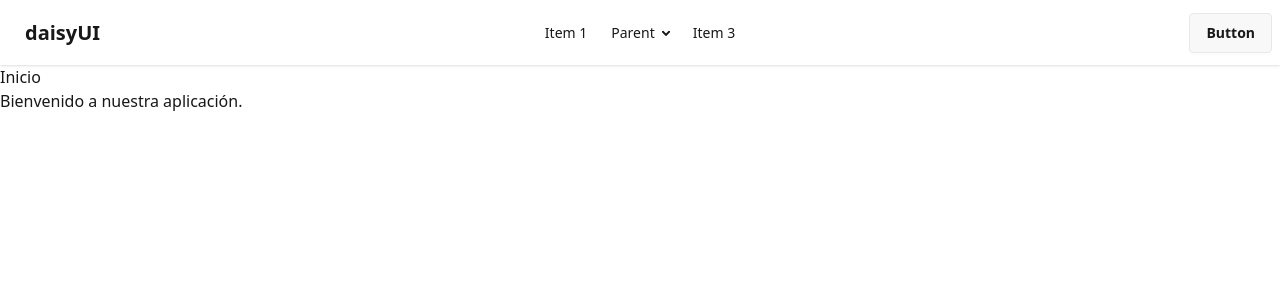
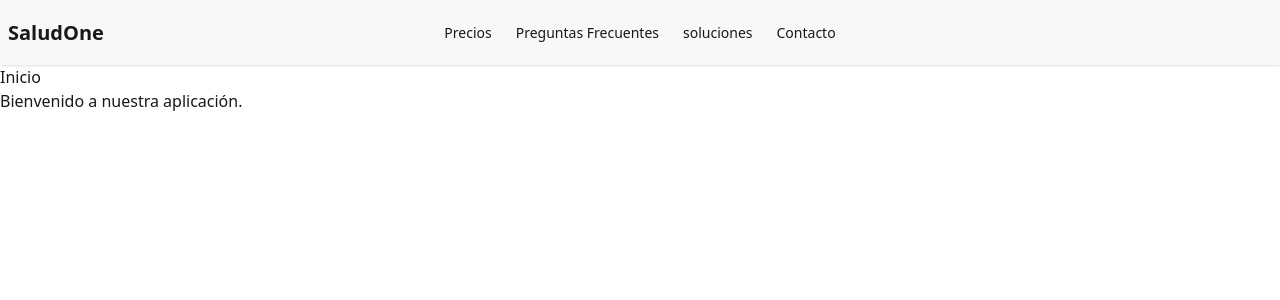
Before and after one commit to conrado85/equipo-32, a React (Vite) app: page / in a window 1280 px wide. Shown: the top 300 px of the page. Built offline with nearby package versions, Linux system fonts and the light colour scheme.

Commit message:
feat(auth): agrega autenticación con JWT

```diff
--- a/src/components/NavBar.jsx
+++ b/src/components/NavBar.jsx
@@ -1,8 +1,8 @@
-import React from "react";
+import { Link, Links } from "react-router-dom";
 
 function NavBar() {
   return (
-    <div className="navbar bg-base-100 shadow-sm">
+    <div className="navbar bg-base-200 shadow-sm">
       <div className="navbar-start">
         <div className="dropdown">
           <div tabIndex={0} role="button" className="btn btn-ghost lg:hidden">
@@ -24,54 +24,49 @@ function NavBar() {
           </div>
           <ul
             tabIndex={0}
-            className="menu menu-sm dropdown-content bg-base-100 rounded-box z-1 mt-3 w-52 p-2 shadow"
+            className="menu menu-sm dropdown-content bg-base-200 rounded-box z-1 mt-3 w-52 p-2 shadow"
           >
             <li>
-              <a>Item 1</a>
+              <Link to="/precios">Precios</Link>
             </li>
             <li>
-              <a>Parent</a>
-              <ul className="p-2">
-                <li>
-                  <a>Submenu 1</a>
-                </li>
-                <li>
-                  <a>Submenu 2</a>
-                </li>
-              </ul>
+              <Link to="/preguntas-frecuentes">Preguntas Frecuentes</Link>
             </li>
             <li>
-              <a>Item 3</a>
+              <Link to="/soluciones">soluciones</Link>
+            </li>
+            <li>
+              <Link to="/contacto">Contacto</Link>
+            </li>
+            <li>
+              <Link className="btn btn-soft btn-info rounded-xl m-2" to="/inicio-sesion">Inicio Sesion</Link>
+            </li>
+            <li>
+              <Link className="btn btn-info rounded-xl m-2" to="/crear-cuenta">Crear Cuenta</Link>
             </li>
           </ul>
         </div>
-        <a className="btn btn-ghost text-xl">daisyUI</a>
+        <Link className="text-xl font-bold" to="/">SaludOne</Link>
       </div>
       <div className="navbar-center hidden lg:flex">
         <ul className="menu menu-horizontal px-1">
           <li>
-            <a>Item 1</a>
+            <Link to="/precios">Precios</Link>
           </li>
           <li>
-            <details>
-              <summary>Parent</summary>
-              <ul className="p-2">
-                <li>
-                  <a>Submenu 1</a>
-                </li>
-                <li>
-                  <a>Submenu 2</a>
-                </li>
-              </ul>
-            </details>
+            <Link to="/preguntas-frecuentes">Preguntas Frecuentes</Link>
           </li>
           <li>
-            <a>Item 3</a>
+            <Link to="/soluciones">soluciones</Link>
+          </li>
+          <li>
+            <Link to="/contacto">Contacto</Link>
           </li>
         </ul>
       </div>
       <div className="navbar-end">
-        <a className="btn">Button</a>
+        <Link className="hidden lg:btn btn-soft btn-info lg:rounded-xl m-2" to="/login">Inicio Sesion</Link>
+        <Link className="hidden lg:text-white lg:btn btn-info lg:rounded-xl m-2" to="/register">Crear Cuenta</Link>
       </div>
     </div>
   );
```
